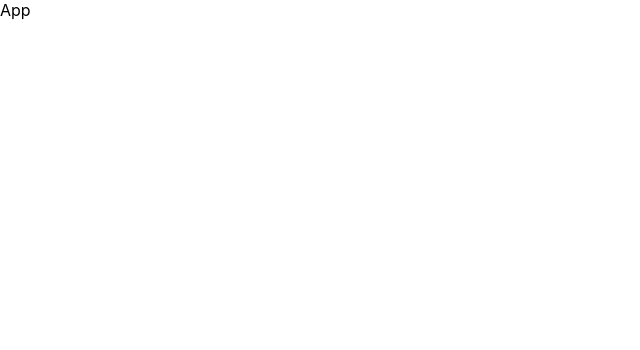
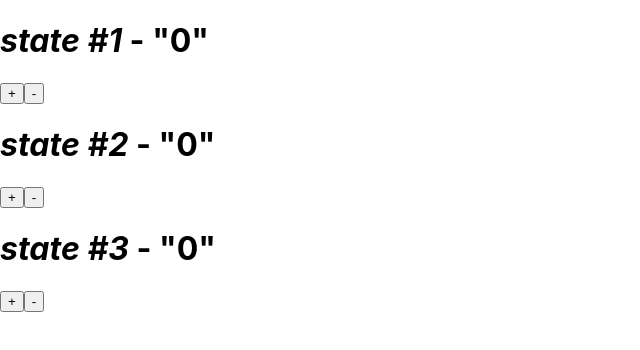
Before and after one commit to PashaAstrax/june-2021-react, a React (Create React App) app: page / in a window 1280 px wide. Shown: the top 350 px of the page, without its empty margins (0-640 px from the left). Built offline with nearby package versions, Linux system fonts and the light colour scheme.

Commit message:
create ClassWork #7 react

```diff
--- a/src/App.js
+++ b/src/App.js
@@ -1,7 +1,22 @@
+import {useReducer} from "react";
+import reducer from "./reducers/reducer";
+
 export default function App() {
-  return (
-    <div>
-        App
+
+    let [{a, b, c}, dispatch] = useReducer(reducer,{a: 0, b: 0, c: 0});
+    // let {a, b, c} = state;
+
+    return (
+    <div className={"wrap"}>
+        <h1><i>state #1</i> - "{a}"</h1>
+        <button onClick={() => dispatch({obj: "1", diya: "+"})}>+</button>
+        <button onClick={() => dispatch({obj: "1", diya: "-"})}>-</button>
+        <h1><i>state #2</i> - "{b}"</h1>
+        <button onClick={() => dispatch({obj: "2", diya: "+"})}>+</button>
+        <button onClick={() => dispatch({obj: "2", diya: "-"})}>-</button>
+        <h1><i>state #3</i> - "{c}"</h1>
+        <button onClick={() => dispatch({obj: "3", diya: "+"})}>+</button>
+        <button onClick={() => dispatch({obj: "3", diya: "-"})}>-</button>
     </div>
   );
-}
+};
--- /dev/null
+++ b/src/reducers/reducer.js
@@ -0,0 +1,17 @@
+const reducer = (state, action) => {
+    if (action.obj === "1" && action.diya === "+") {
+        return {...state, a: state.a++}
+    } else if (action.obj === "1" && action.diya === "-") {
+        return {...state, a: state.a--}
+    } else if (action.obj === "2" && action.diya === "+") {
+        return {...state, b: state.b++}
+    } else if (action.obj === "2" && action.diya === "-") {
+        return {...state, b: state.b--}
+    } else if (action.obj === "3" && action.diya === "+") {
+        return {...state, c: state.c++}
+    } else if (action.obj === "3" && action.diya === "-") {
+        return {...state, c: state.c--}
+    }
+    return {...state};
+}
+export default reducer;
```
